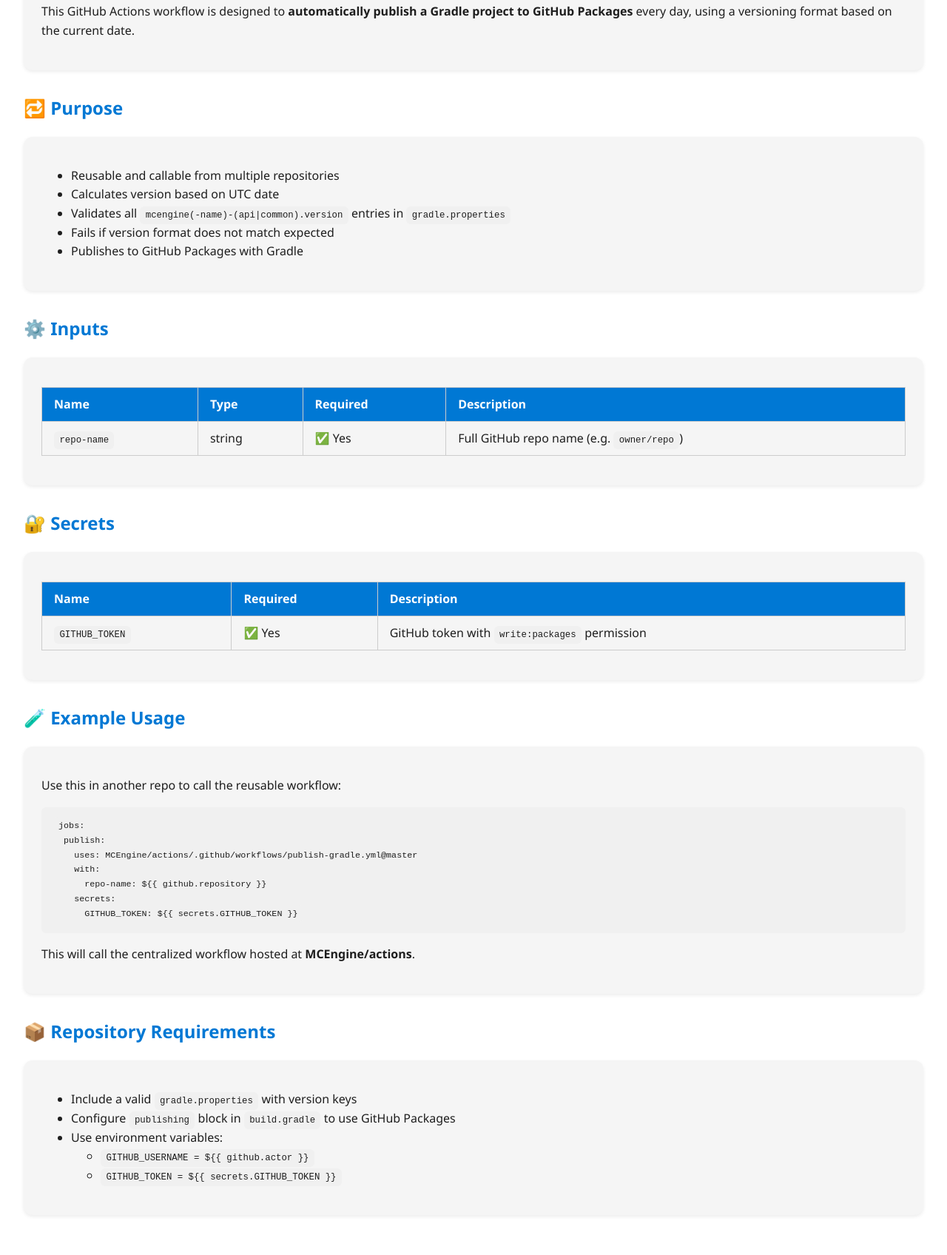
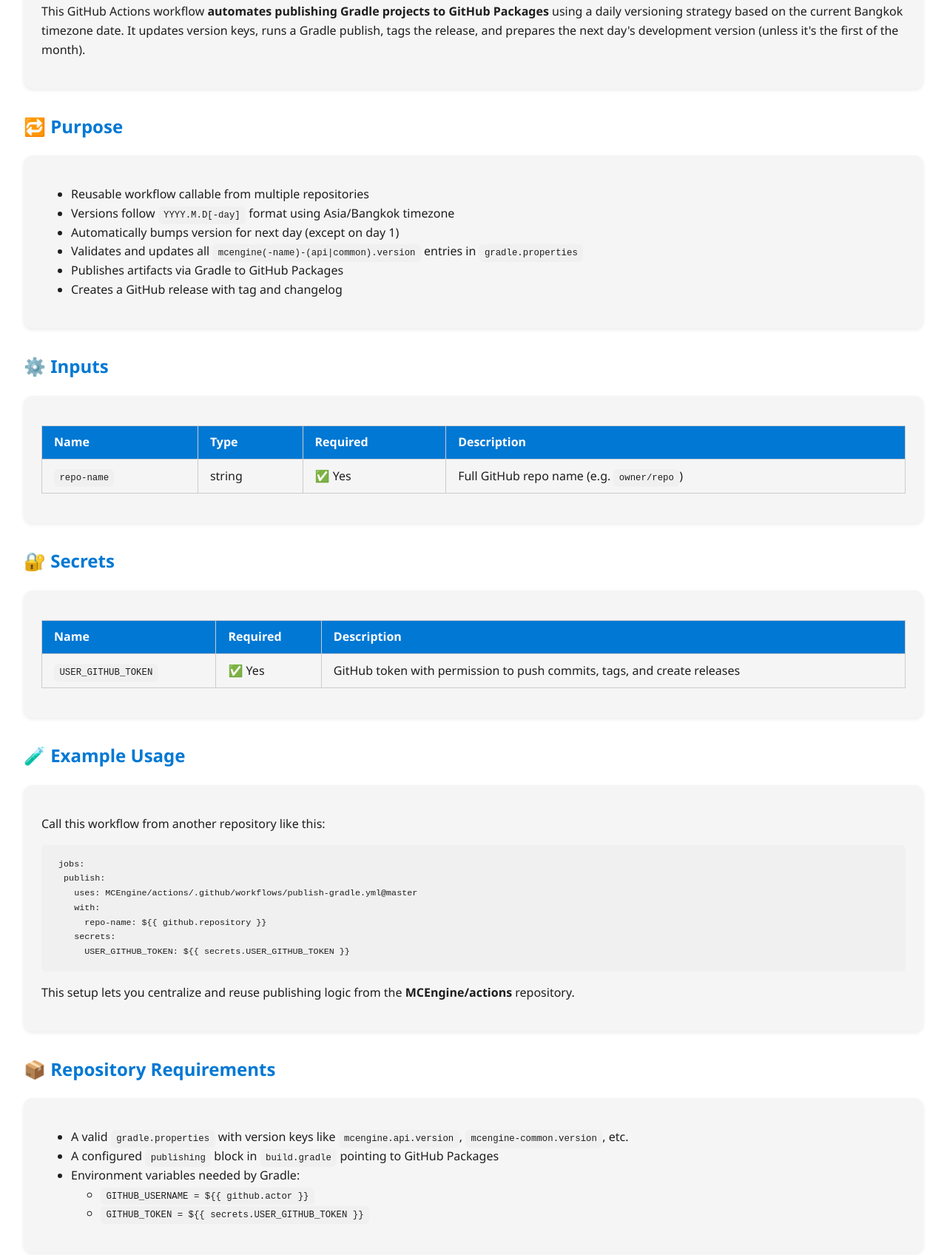
Before and after one commit to MCEngine/actions-website, a plain HTML site: page docs/publish-gradle/index.html in a window 1280 px wide. Shown: the part 163-1859 px from the top of the page at 74% size. Drawn offline with Linux system fonts and the light colour scheme.

Commit message:
Update content with code change logic

```diff
--- a/docs/publish-gradle/index.html
+++ b/docs/publish-gradle/index.html
@@ -9,25 +9,32 @@
 <body>
   <div id="theme-toggle-container"></div>
 
+  <main>
+    <header>
       <h1>🧪 Reusable GitHub Workflow: <code>publish-gradle.yml</code></h1>
+    </header>
 
-  <div class="card">
-    <p>This GitHub Actions workflow is designed to <strong>automatically publish a Gradle project to GitHub Packages</strong> every day, using a versioning format based on the current date.</p>
-  </div>
+    <section class="card">
+      <p>This GitHub Actions workflow <strong>automates publishing Gradle projects to GitHub Packages</strong> using a daily versioning strategy based on the current Bangkok timezone date. It updates version keys, runs a Gradle publish, tags the release, and prepares the next day's development version (unless it's the first of the month).</p>
+    </section>
 
+    <section>
       <h2>🔁 Purpose</h2>
-  <div class="card">
+      <article class="card">
         <ul>
-      <li>Reusable and callable from multiple repositories</li>
-      <li>Calculates version based on UTC date</li>
-      <li>Validates all <code>mcengine(-name)-(api|common).version</code> entries in <code>gradle.properties</code></li>
-      <li>Fails if version format does not match expected</li>
-      <li>Publishes to GitHub Packages with Gradle</li>
+          <li>Reusable workflow callable from multiple repositories</li>
+          <li>Versions follow <code>YYYY.M.D[-day]</code> format using Asia/Bangkok timezone</li>
+          <li>Automatically bumps version for next day (except on day 1)</li>
+          <li>Validates and updates all <code>mcengine(-name)-(api|common).version</code> entries in <code>gradle.properties</code></li>
+          <li>Publishes artifacts via Gradle to GitHub Packages</li>
+          <li>Creates a GitHub release with tag and changelog</li>
         </ul>
-  </div>
+      </article>
+    </section>
 
+    <section>
       <h2>⚙️ Inputs</h2>
-  <div class="card">
+      <article class="card">
         <table>
           <thead>
             <tr><th>Name</th><th>Type</th><th>Required</th><th>Description</th></tr>
@@ -36,46 +43,54 @@
             <tr><td><code>repo-name</code></td><td>string</td><td>✅ Yes</td><td>Full GitHub repo name (e.g. <code>owner/repo</code>)</td></tr>
           </tbody>
         </table>
-  </div>
+      </article>
+    </section>
 
+    <section>
       <h2>🔐 Secrets</h2>
-  <div class="card">
+      <article class="card">
         <table>
           <thead>
             <tr><th>Name</th><th>Required</th><th>Description</th></tr>
           </thead>
           <tbody>
-        <tr><td><code>GITHUB_TOKEN</code></td><td>✅ Yes</td><td>GitHub token with <code>write:packages</code> permission</td></tr>
+            <tr><td><code>USER_GITHUB_TOKEN</code></td><td>✅ Yes</td><td>GitHub token with permission to push commits, tags, and create releases</td></tr>
           </tbody>
         </table>
-  </div>
+      </article>
+    </section>
 
+    <section>
       <h2>🧪 Example Usage</h2>
-  <div class="card">
-    <p>Use this in another repo to call the reusable workflow:</p>
+      <article class="card">
+        <p>Call this workflow from another repository like this:</p>
         <pre><code>jobs:
   publish:
     uses: MCEngine/actions/.github/workflows/publish-gradle.yml@master
     with:
       repo-name: ${{ github.repository }}
     secrets:
-      GITHUB_TOKEN: ${{ secrets.GITHUB_TOKEN }}</code></pre>
-    <p>This will call the centralized workflow hosted at <strong>MCEngine/actions</strong>.</p>
-  </div>
+      USER_GITHUB_TOKEN: ${{ secrets.USER_GITHUB_TOKEN }}</code></pre>
+        <p>This setup lets you centralize and reuse publishing logic from the <strong>MCEngine/actions</strong> repository.</p>
+      </article>
+    </section>
 
+    <section>
       <h2>📦 Repository Requirements</h2>
-  <div class="card">
+      <article class="card">
         <ul>
-      <li>Include a valid <code>gradle.properties</code> with version keys</li>
-      <li>Configure <code>publishing</code> block in <code>build.gradle</code> to use GitHub Packages</li>
-      <li>Use environment variables:
+          <li>A valid <code>gradle.properties</code> with version keys like <code>mcengine.api.version</code>, <code>mcengine-common.version</code>, etc.</li>
+          <li>A configured <code>publishing</code> block in <code>build.gradle</code> pointing to GitHub Packages</li>
+          <li>Environment variables needed by Gradle:
             <ul>
               <li><code>GITHUB_USERNAME = ${{ github.actor }}</code></li>
-          <li><code>GITHUB_TOKEN = ${{ secrets.GITHUB_TOKEN }}</code></li>
+              <li><code>GITHUB_TOKEN = ${{ secrets.USER_GITHUB_TOKEN }}</code></li>
             </ul>
           </li>
         </ul>
-  </div>
+      </article>
+    </section>
+  </main>
 
   <script src="../script.js"></script>
 </body>
```
Lines whose indentation alone changed are shown as unchanged.
